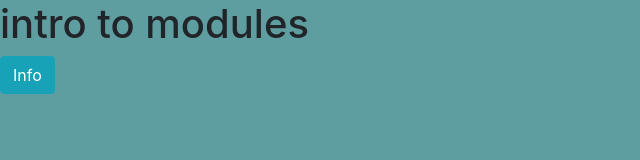
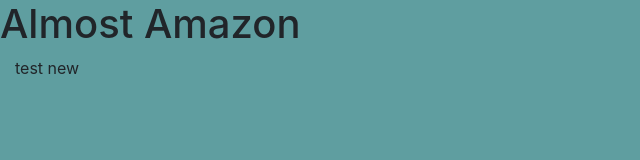
Before and after one commit to aclai4067/intro-to-module, a plain HTML site: page index.html in a window 1280 px wide. Shown: the whole page, without its empty margins (0-640 px from the left). Drawn offline with nearby package versions, Linux system fonts and the light colour scheme.

Commit message:
added store.js and updated structure

```diff
--- a/index.html
+++ b/index.html
@@ -7,11 +7,16 @@
     <title>Intro to Modules</title>
     <link rel="stylesheet" href="https://stackpath.bootstrapcdn.com/bootstrap/4.3.1/css/bootstrap.min.css" integrity="sha384-ggOyR0iXCbMQv3Xipma34MD+dH/1fQ784/j6cY/iJTQUOhcWr7x9JvoRxT2MZw1T" crossorigin="anonymous">
 
-    <link rel="stylesheet" href="./main.css">
+    <link rel='stylesheet' href='./styles/main.css'>
 </head>
 <body>
-    <h1>intro to modules</h1>
-    <button type="button" class="btn btn-info">Info</button>
-    <script src="./main.js"></script>
+    <h1>Almost Amazon</h1>
+    <div class='row container'>
+        <div id='store-container' class='col-6'>
+        </div>
+        <div id='cart-container' class='col-6'>
+        </div>
+    </div>
+    <script type='module' src='./javascripts/main.js'></script>
 </body>
 </html>
--- /dev/null
+++ b/javascripts/components/store.js
@@ -0,0 +1,11 @@
+const printToDom = (divId, textToPrint) => {
+    const selectedDiv = document.getElementById(divId);
+    selectedDiv.innerHTML = textToPrint;
+}
+
+const makeStore = () => {
+    const domString = 'test new';
+    printToDom('store-container', domString);
+};
+
+export default { makeStore };
--- /dev/null
+++ b/javascripts/main.js
@@ -0,0 +1,8 @@
+import store from './components/store.js';
+
+const init = () => {
+    //do things
+    store.makeStore();
+};
+
+init();
--- a/main.js
+++ /dev/null
@@ -1 +0,0 @@
-console.log('test');
```
Also changed, not shown: styles/main.css (renamed from main.css).
